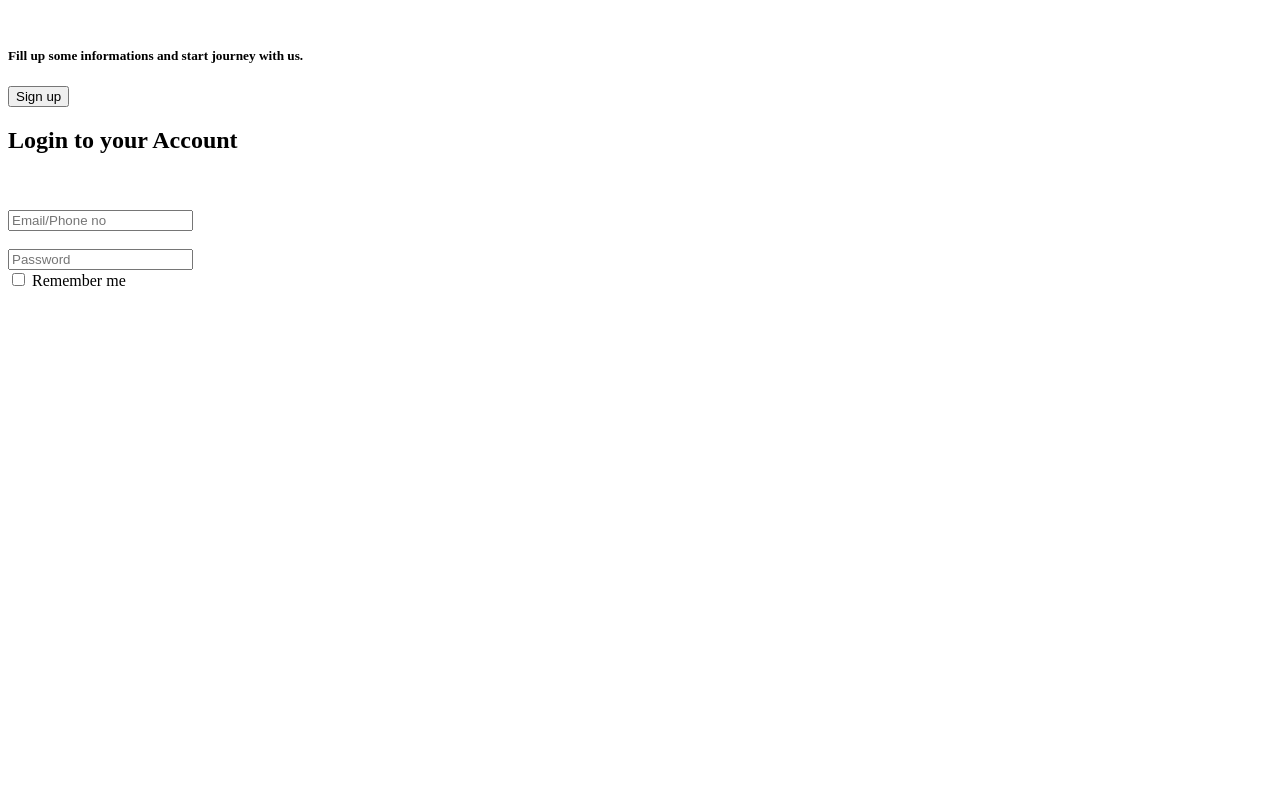
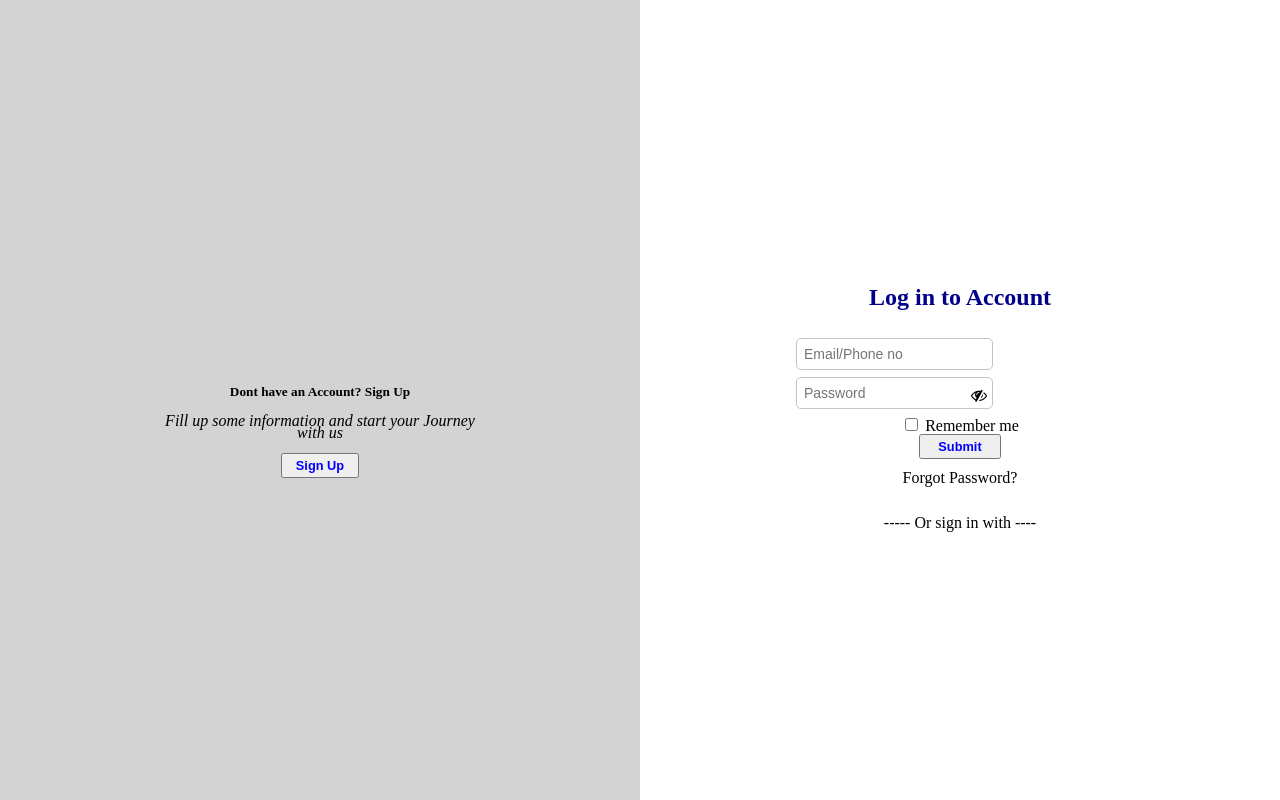
Before and after one commit to ihemebiriegondu/Veepay-main-page, a website: page login.html in a window 1280 px wide. Drawn offline with Linux system fonts and the light colour scheme.

Commit message:
Worked on the Login HTML/CSS

```diff
--- a/login.html
+++ b/login.html
@@ -1,35 +1,71 @@
 <!DOCTYPE html>
 <html lang="en">
+
 <head>
     <meta charset="UTF-8">
     <meta http-equiv="X-UA-Compatible" content="IE=edge">
-    <meta name="viewport" content="width=device-width, initial-scale=1.0">
+    <meta name="viewport" content="width=device-w idth, initial-scale=1.0">
     <title>Document</title>
+    <link rel="stylesheet" href="stylesheet.css">
+    <link rel="stylesheet" href="https://stackpath.bootstrapcdn.com/font-awesome/4.7.0/css/font-awesome.min.css">
+    <script>
+        function validate() {
+            var mail = document.getElementById("text").value;
+            var regx = /^([a-zA-Z0-9\._])+@([a-zA-Z0-9])+.([a-Z]+)(.[a-z]+)?$/
+
+            if (regx.text(mail)) {
+
+                alert("successful")
+                return true;
+
+            } else {
+                alert("Sorry! Invalid email address")
+                return false;
+            }
+        }
+    </script>
+
 </head>
+
 <body>
-    <div class="login-pg">
-        <img class="logo" src="" alt="">
-        <div class="Dont have an account? signup">
-            <h5>Fill up some informations and start journey with us.</h5>
-            <p></p>
-            <button>Sign up</button>
+    <div class="split-screen">
+        <div class="left">
+            <secton class="copy">
+
+                <br> <br> <br> <br> <br> <br> <br>
+                <h5>Dont have an Account? <b>Sign Up</b></h5>
+                <p><i>Fill up some information and start your Journey<br><br>with us</i></p>
+                <a href="#"><button>Sign Up</button></a>
+            </secton>
         </div>
-        <div class="login to your account">
-            <h2>Login to your Account</h2>
-            <form class="login-form" action="post"> <br/><br/>
+        <div class="right">
+            <form>
+                <section class="Login-Container">
+                    <h2>Log in to Account</h2>
+                </section>
+                <input type="text" placeholder="Email/Phone no" id="text" />
 
-                <input type="Email/Phone no"name="Email/Phone no"placeholder="Email/Phone no"/> </br></br>
+                <br>
+                <div class="input-container password">
+                    <input type="password" placeholder="Password" id="password" />
+                    <i class="fa fa-eye-slash" aria-hidden="true"></i>
+                    <br>
+                    <input type="checkbox">
+                    <label for="rememberMe "> Remember me
+             </label>
+                    <br>
+                    <button class="button button1" onclick="validate()" type="button">Submit</button>
 
-                <input type="password"name="Password"placeholder="Password"/>
-
+                    <p> Forgot Password?</p>
+                    <br>
             </form>
-            <input type="checkbox" value="lsRememberMe"
-            id="rememberMe"> <label
-            for="rememberMe">Remember me</label>
-
-            <p></p>
-            <!-- icons -->
+            <p>----- Or sign in with ----</p>
+            </div>
         </div>
     </div>
+    <footer>
+        <!--Social Media Icons-->
+    </footer>
 </body>
+
 </html>
--- /dev/null
+++ b/stylesheet.css
@@ -0,0 +1,131 @@
+:root {
+    font-size: 100%;
+    font-size: 16px;
+    line-height: 0.4rem;
+}
+
+body {
+    padding: 0;
+    margin: 0;
+    font-family: 'sans-serif', 'montserrat';
+    font-weight: 500;
+}
+
+h2 {
+    font-size: 2.25ren;
+    font-weight: 700;
+    color: darkblue;
+    text-align: center;
+    line-height: 1.70
+}
+
+h5 {
+    font-size: 1.4ren;
+    font-weight: 700;
+}
+
+.split-screen {
+    display: flex;
+    flex-direction: column;
+}
+
+.left,
+.right {
+    display: flex;
+    justify-content: center;
+    align-items: center;
+    text-align: center;
+}
+
+
+/*.left{transform: skewX(8deg)}*/
+
+
+/* .right { transform: skewX(8deg
+}*/
+
+.left {
+    background-size: cover;
+    background-color: lightgrey;
+    height: 200px;
+}
+
+.right {
+    background-size: cover;
+    background-color: white;
+}
+
+.left .copy {
+    color: black;
+    text-align: center;
+}
+
+.left p {
+    font-weight: 400;
+}
+
+.right .copy {
+    color: black;
+    text-align: center;
+}
+
+.right .copy {
+    margin: 1.5em 0;
+    font-size: 0.875rem
+}
+
+.right .copy p {
+    margin: 1.5em 0;
+    font-size: 0.875rem
+}
+
+.right form {
+    width: 328px;
+}
+
+form input[type="text"],
+form input[type="text"],
+form input[ type="password"] {
+    display: block;
+    width: 60%;
+    box-sizing: border-box;
+    border-radius: 5px;
+    border: 1px solid #c4c4c4;
+    padding: 0.50em;
+    margin-bottom: 0rem;
+    ;
+    font-size: 0.875rem;
+}
+
+.input-container.password {
+    position: sticky;
+}
+
+button {
+    display: center;
+    width: 25%;
+    color: blue;
+    font-weight: 600;
+    padding: 0.20rem;
+    font-size: 0.80rem;
+    border-radius: -0.px;
+}
+
+.input-container.password i {
+    position: absolute;
+    top: 10px;
+    left: 175px;
+}
+
+@media screen and (min-width:900px) {
+    .split-screen {
+        flex-direction: row;
+        height: 100vh;
+    }
+    .left,
+    .right {
+        display: flex;
+        width: 50%;
+        height: auto;
+    }
+}
```
Also changed, not shown: signup.html (+15 -11 lines).
